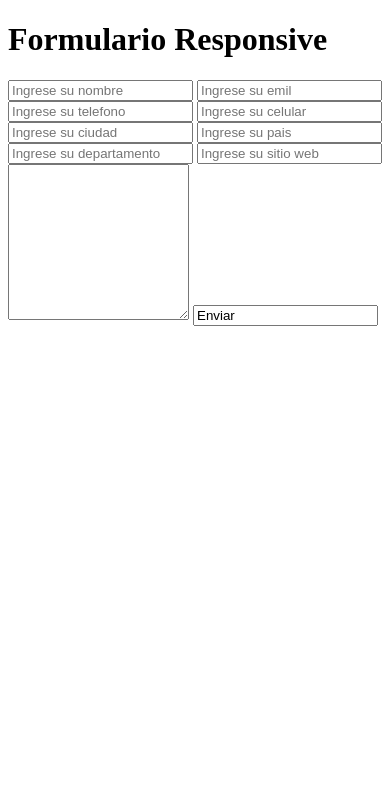
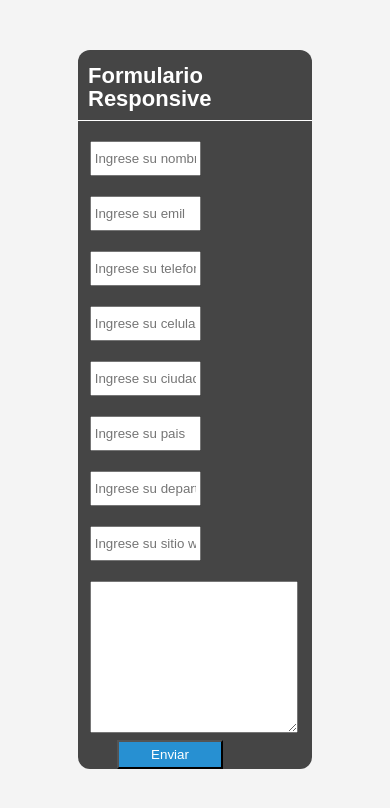
Before and after one commit to Klvst3r/WebResponsive, a plain HTML site: page Codes/4.Form/index.html in a window 390 px wide. Drawn offline with Linux system fonts and the light colour scheme.

Commit message:
Formulario Responsive

```diff
--- a/Codes/4.Form/css/style.css
+++ b/Codes/4.Form/css/style.css
@@ -0,0 +1,101 @@
+*{
+	margin: 0;
+	padding: 0;
+}
+
+body{
+	font-family: 'arial', sans-serif;
+	font-size: 15px;
+	line-height: 1.5em;
+	background: #f4f4f4;
+}
+
+#contenedor{
+	background: #454545;
+	margin: 50px auto;
+	overflow: auto;
+	width: 60%;
+	min-height: 200px;
+	border-radius: 12px;
+	-moz-border-radius: 12px;
+	-o-border-radius: 12px;
+	-webkit-border-radius: 12px;
+}
+
+header h1{
+	color: #fff;
+	font-size: 22px;
+	padding: 15px 0 10px 10px;
+	border-bottom: 1px solid #fff;
+}
+
+#formulario{
+	width: 90%;
+	min-height: 80px;
+	margin:  auto;
+	padding: 0;
+	margin-top:  20px;
+}
+
+#formulario input[type="text"], #formulario input[type="email"], #formulario input[type="url"]{
+	height: 25px;
+	width: 48%;
+	padding: 3px;
+	margin-bottom: 20px;
+	border 1px solid #666666;
+}
+
+textarea{
+	width: 98%;
+
+}
+
+
+/*#formulario input[type="submit"]{*/
+#formulario .enviar{
+
+	padding: 5px;
+	width: 50%;
+	/*-----Centrar el boton----*/
+	margin:  0 25%;
+	position: relative;
+	left:  -25px;
+	/*-----Centrar el boton----*/
+	border 0;
+	color: #fff;
+	font-size= 16px;
+	background: #2790d2;
+}
+
+/*#formulario input[type="submit"] hover{*/
+#formulario .enviar:hover{
+	background: #35a6ee;
+}
+}
+
+/*Media Queries para responsive*/
+
+@media only screen and (max-width: 768px){
+	#formulario input[type="text"], #formulario input[type="email"], #formulario input[type="url"]{
+		width: 98%;
+	}
+
+	#formulario .enviar{
+		width: 100%;
+	}
+}
+
+
+/*Media Queries para tablet*/
+@media only screen and (min-width: 769px) and (max-width:  990px){
+	#formulario input[type="text"], #formulario input[type="email"], #formulario input[type="url"]{
+		width: 98%;
+	}
+
+	#formulario .enviar{
+		/*Regresamos a medidas originales para adaptar el boton*/
+		margin:  0;
+		left:  0;
+		width: 100%;
+	}
+}
--- a/Codes/4.Form/index.html
+++ b/Codes/4.Form/index.html
@@ -26,7 +26,7 @@
 				<input type="url" name="web" placeholder="Ingrese su sitio web">
 				<br/>
 				<textarea rows="10"></textarea>
-				<input type="text" class="enviar" name="enviar" value="Enviar">
+				<input type="submit" class="enviar" name="enviar" value="Enviar">
 			</form>
 		</div>
 	</div>
```
Also changed, not shown: 1 other file.
